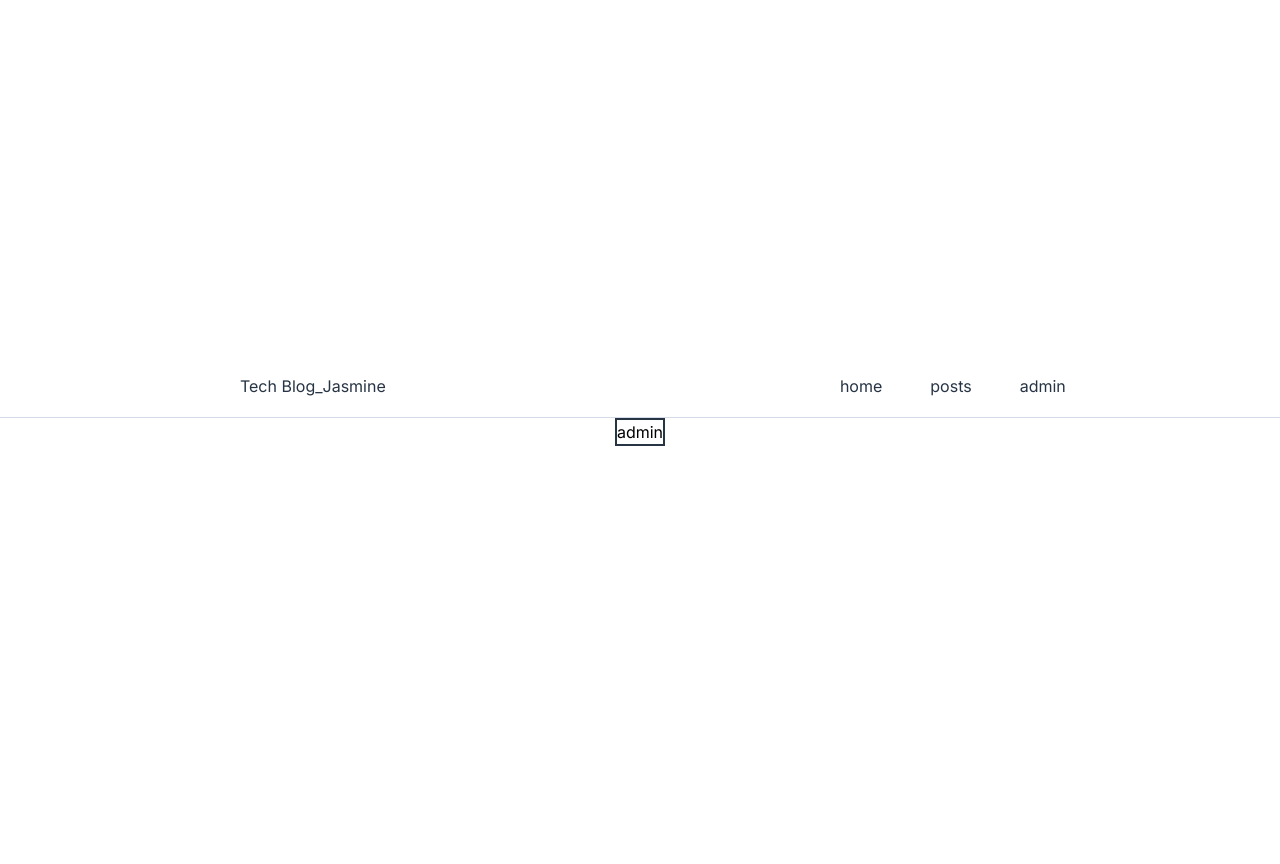
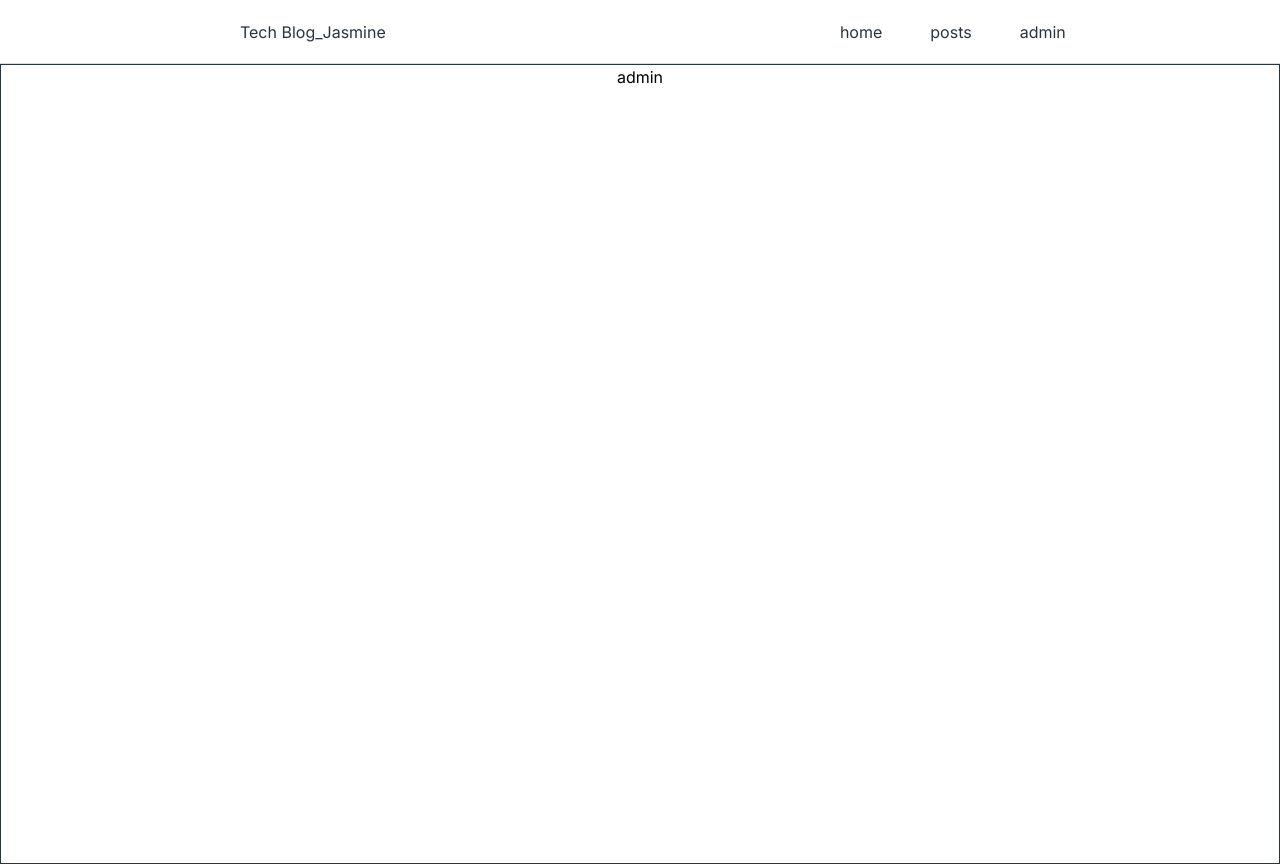
Before and after one commit to minsun0714/techblog_eng_ver, a Next.js app: page /admin in a window 1280 px wide. Before the commit the page ends 800 px from the top, so only its background shows below. Built offline with nearby package versions, Linux system fonts and the light colour scheme.

Commit message:
💄 admin 페이지의 골격을 잡는 스타일링 추가

```diff
--- a/src/app/admin/layout.tsx
+++ b/src/app/admin/layout.tsx
@@ -1,4 +1,8 @@
 function AdminLayout({ children }: { children: React.ReactNode }) {
-	return <section className="border border-gray">{children}</section>;
+	return (
+		<section className="flex h-screen w-screen justify-center border border-gray">
+			{children}
+		</section>
+	);
 }
 export default AdminLayout;
--- a/src/app/admin/page.tsx
+++ b/src/app/admin/page.tsx
@@ -1,7 +1,7 @@
 import React from 'react';
 
 const AdminPage = () => {
-	return <div className="border border-gray">admin</div>;
+	return <div className="">admin</div>;
 };
 
 export default AdminPage;
```
